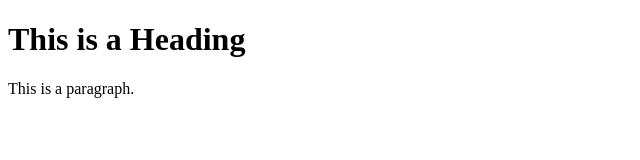
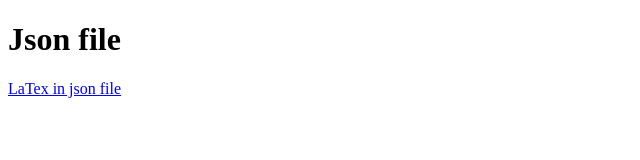
Before and after one commit to shellysun/LambdaSchool_Sprint_Challenge, a plain HTML site: page index.html in a window 1280 px wide. Shown: the whole page, without its empty margins (0-640 px from the left). Drawn offline with Linux system fonts and the light colour scheme.

Commit message:
newstuffs

```diff
--- a/index.html
+++ b/index.html
@@ -1,12 +1,12 @@
 <!DOCTYPE html>
 <html>
 <head>
-<title>Page Title</title>
+<title>Stupid Code</title>
 </head>
 <body>
 
-<h1>This is a Heading</h1>
-<p>This is a paragraph.</p>
+<h1>Json file</h1>
+<a href="https://eloquent-wilson-239d60.netlify.com/presentation_data.json" > <p>LaTex in json file</p> </a>
 
 </body>
 </html>
```
